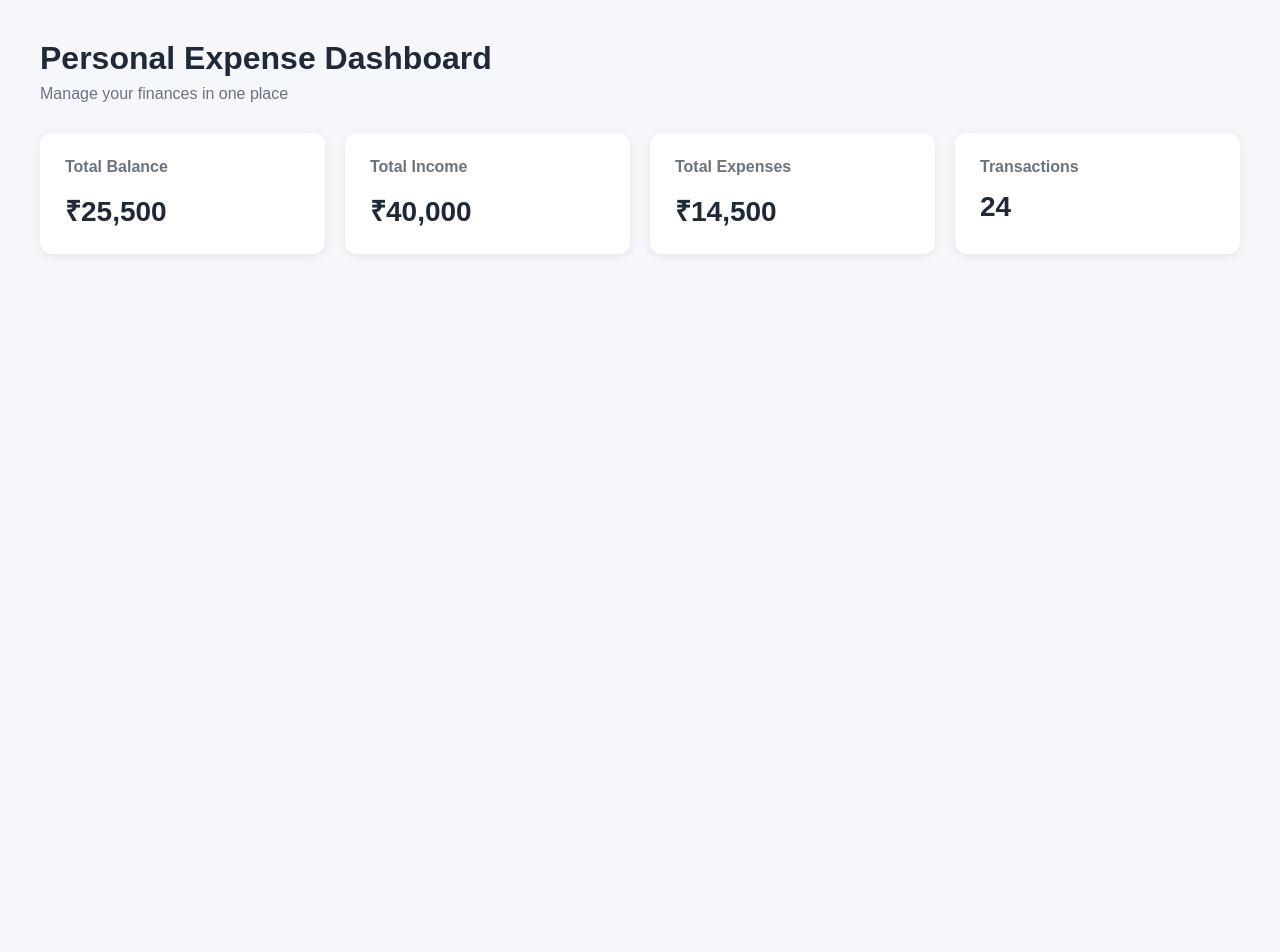
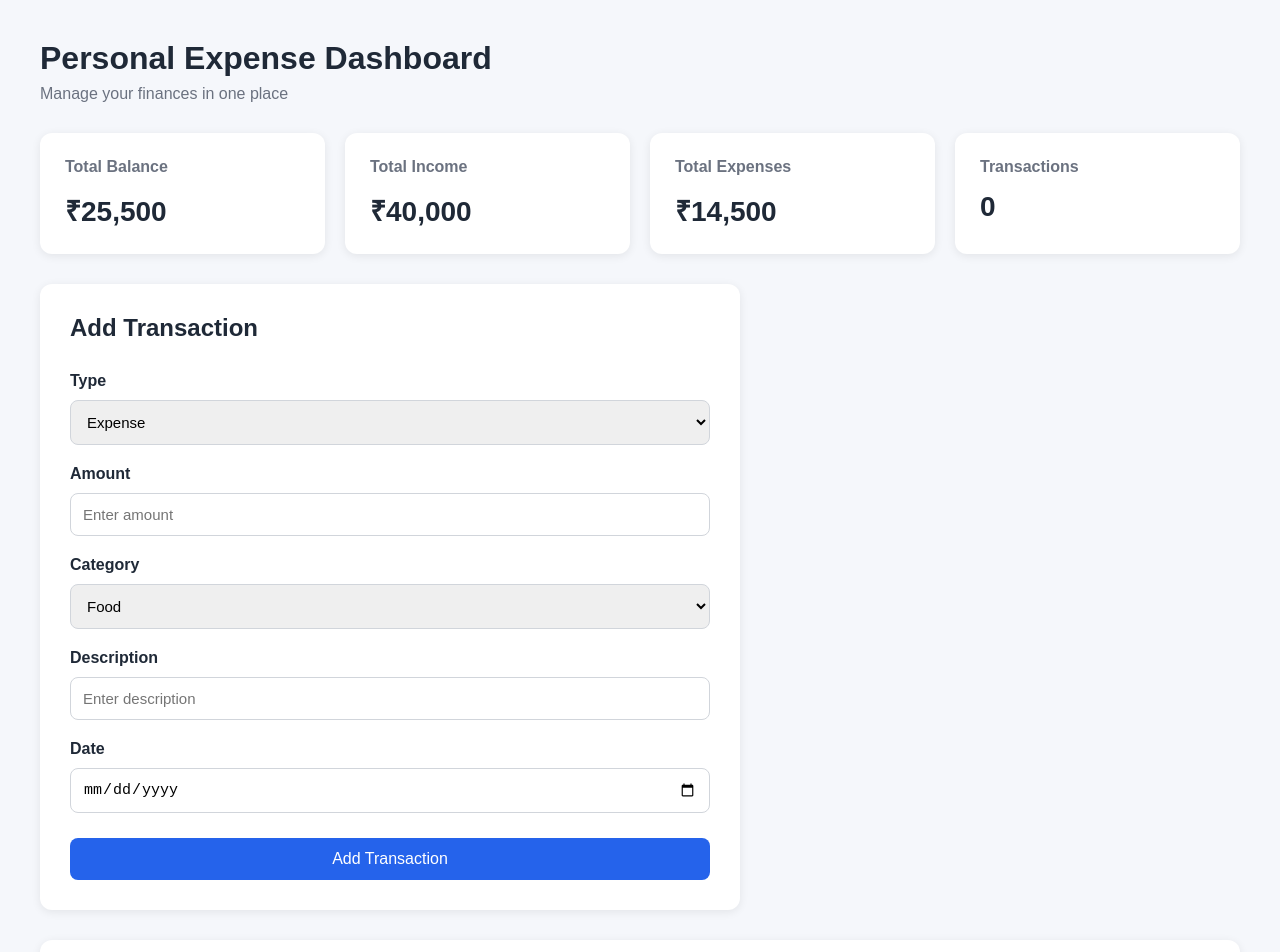
Before and after one commit to Keerthanathiruppathi/Personal-Expense-Dashboard, a React (Vite) app: page / in a window 1280 px wide. Shown: the top 952 px of the page. Before the commit the page ends 800 px from the top, so only its background shows below. Built offline with nearby package versions, Linux system fonts and the light colour scheme.

Commit message:
transaction displayed

```diff
--- a/src/App.jsx
+++ b/src/App.jsx
@@ -1,14 +1,26 @@
+import { useState } from "react";
+import TransactionForm from "./components/TransactionForm";
+import TransactionList from "./components/TransactionList";
+
 function App() {
+
+  const [transactions, setTransactions] = useState([]);
+
+  const addTransaction = (transaction) => {
+    setTransactions((previousTransactions) => [
+      ...previousTransactions,
+      transaction
+    ]);
+  };
+
   return (
     <div className="app">
 
-      {/* Header */}
       <header className="header">
         <h1>Personal Expense Dashboard</h1>
         <p>Manage your finances in one place</p>
       </header>
 
-      {/* Summary Cards */}
       <section className="summary">
 
         <div className="card">
@@ -28,10 +40,13 @@ function App() {
 
         <div className="card">
           <h3>Transactions</h3>
-          <p>24</p>
+          <p>{transactions.length}</p>
         </div>
 
       </section>
+
+      <TransactionForm onAddTransaction={addTransaction} />
+      <TransactionList transactions={transactions} />
 
     </div>
   );
--- /dev/null
+++ b/src/components/TransactionForm.jsx
@@ -0,0 +1,108 @@
+import { useState } from "react";
+
+function TransactionForm({ onAddTransaction }) {
+
+  const [type, setType] = useState("expense");
+  const [amount, setAmount] = useState("");
+  const [category, setCategory] = useState("Food");
+  const [description, setDescription] = useState("");
+  const [date, setDate] = useState("");
+
+  const handleSubmit = (event) => {
+  event.preventDefault();
+
+  const newTransaction = {
+    id: Date.now(),
+    type,
+    amount: Number(amount),
+    category,
+    description,
+    date
+  };
+
+  onAddTransaction(newTransaction);
+
+  setAmount("");
+  setDescription("");
+  setDate("");
+};
+
+  return (
+    <div className="transaction-form">
+
+      <h2>Add Transaction</h2>
+
+      <form onSubmit={handleSubmit}>
+
+        {/* Transaction Type */}
+        <label>Type</label>
+
+        <select
+          value={type}
+          onChange={(event) => setType(event.target.value)}
+        >
+          <option value="expense">Expense</option>
+          <option value="income">Income</option>
+        </select>
+
+
+        {/* Amount */}
+        <label>Amount</label>
+
+        <input
+          type="number"
+          placeholder="Enter amount"
+          value={amount}
+          onChange={(event) => setAmount(event.target.value)}
+        />
+
+
+        {/* Category */}
+        <label>Category</label>
+
+        <select
+          value={category}
+          onChange={(event) => setCategory(event.target.value)}
+        >
+          <option value="Food">Food</option>
+          <option value="Transport">Transport</option>
+          <option value="Shopping">Shopping</option>
+          <option value="Bills">Bills</option>
+          <option value="Entertainment">Entertainment</option>
+          <option value="Salary">Salary</option>
+          <option value="Other">Other</option>
+        </select>
+
+
+        {/* Description */}
+        <label>Description</label>
+
+        <input
+          type="text"
+          placeholder="Enter description"
+          value={description}
+          onChange={(event) => setDescription(event.target.value)}
+        />
+
+
+        {/* Date */}
+        <label>Date</label>
+
+        <input
+          type="date"
+          value={date}
+          onChange={(event) => setDate(event.target.value)}
+        />
+
+
+        <button type="submit">
+          Add Transaction
+        </button>
+
+      </form>
+
+    </div>
+  );
+}
+
+export default TransactionForm;
--- /dev/null
+++ b/src/components/TransactionList.jsx
@@ -0,0 +1,52 @@
+function TransactionList({ transactions }) {
+
+  return (
+    <div className="transaction-list">
+
+      <h2>Transaction History</h2>
+
+      {transactions.length === 0 ? (
+        <p>No transactions yet.</p>
+      ) : (
+        <table>
+
+          <thead>
+            <tr>
+              <th>Date</th>
+              <th>Description</th>
+              <th>Category</th>
+              <th>Type</th>
+              <th>Amount</th>
+            </tr>
+          </thead>
+
+          <tbody>
+
+            {transactions.map((transaction) => (
+              <tr key={transaction.id}>
+
+                <td>{transaction.date}</td>
+
+                <td>{transaction.description}</td>
+
+                <td>{transaction.category}</td>
+
+                <td>{transaction.type}</td>
+
+                <td>
+                  ₹{transaction.amount}
+                </td>
+
+              </tr>
+            ))}
+
+          </tbody>
+
+        </table>
+      )}
+
+    </div>
+  );
+}
+
+export default TransactionList;
--- a/src/index.css
+++ b/src/index.css
@@ -1,3 +1,49 @@
+.transaction-form {
+  background: white;
+  padding: 30px;
+  margin-top: 30px;
+  border-radius: 12px;
+  box-shadow: 0 2px 10px rgba(0, 0, 0, 0.08);
+  max-width: 700px;
+}
+
+.transaction-form h2 {
+  margin-bottom: 20px;
+}
+
+.transaction-form form {
+  display: grid;
+  gap: 10px;
+}
+
+.transaction-form label {
+  font-weight: bold;
+  margin-top: 10px;
+}
+
+.transaction-form input,
+.transaction-form select {
+  padding: 12px;
+  border: 1px solid #d1d5db;
+  border-radius: 8px;
+  font-size: 15px;
+}
+
+.transaction-form button {
+  margin-top: 15px;
+  padding: 12px;
+  border: none;
+  border-radius: 8px;
+  background: #2563eb;
+  color: white;
+  font-size: 16px;
+  cursor: pointer;
+}
+
+.transaction-form button:hover {
+  opacity: 0.9;
+}
+
 * {
   margin: 0;
   padding: 0;
@@ -51,3 +97,32 @@ body {
   font-size: 28px;
   font-weight: bold;
 }
+
+.transaction-list {
+  background: white;
+  padding: 30px;
+  margin-top: 30px;
+  border-radius: 12px;
+  box-shadow: 0 2px 10px rgba(0, 0, 0, 0.08);
+  overflow-x: auto;
+}
+
+.transaction-list h2 {
+  margin-bottom: 20px;
+}
+
+.transaction-list table {
+  width: 100%;
+  border-collapse: collapse;
+}
+
+.transaction-list th,
+.transaction-list td {
+  padding: 14px;
+  text-align: left;
+  border-bottom: 1px solid #e5e7eb;
+}
+
+.transaction-list th {
+  background: #f9fafb;
+}
```
